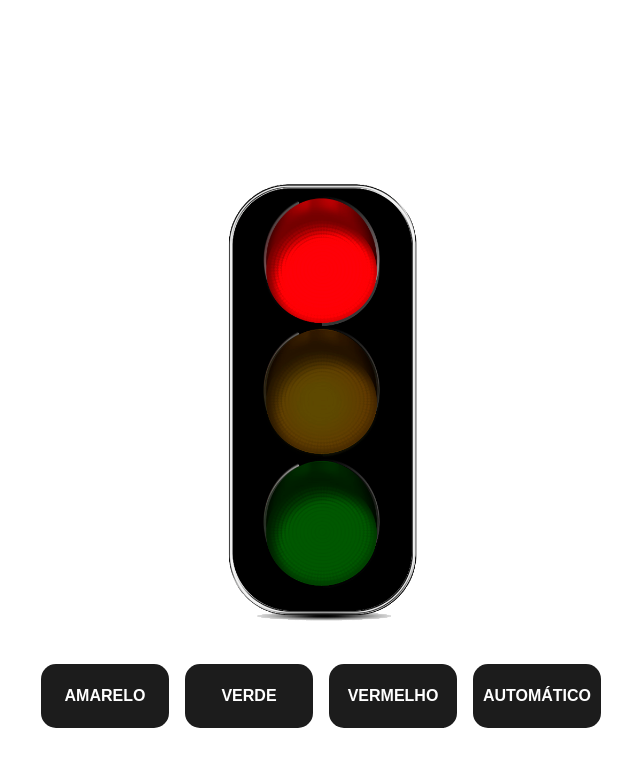
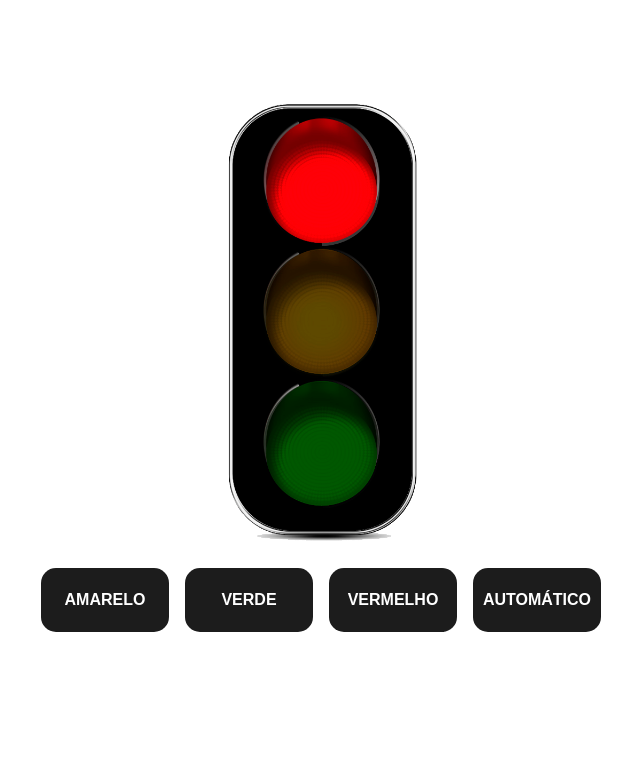
Before and after one commit to BiellEsdrass/Semaforo-JavaScript-Simples, a plain HTML site: page index.html in a window 1280 px wide. Shown: the whole page, without its empty margins (319-959 px from the left). Drawn offline with Linux system fonts and the light colour scheme.

Commit message:
semaforo - JavaScript

```diff
--- a/scss/style.scss
+++ b/scss/style.scss
@@ -18,7 +18,7 @@ body{
     .main-img img{
         position: absolute;
         left: 50%;
-        top: 50%;
+        top: 40%;
         transform: translate(-50%,-50%);
         height: 30rem;
     }
@@ -32,7 +32,7 @@ body{
 
     .main-btn{
         position: absolute;
-        top: 87%;
+        top: 75%;
         left: 50%;
         transform: translate(-50%,-50%);
         width: 60%;
```
Also changed, not shown: scss/style.css.
